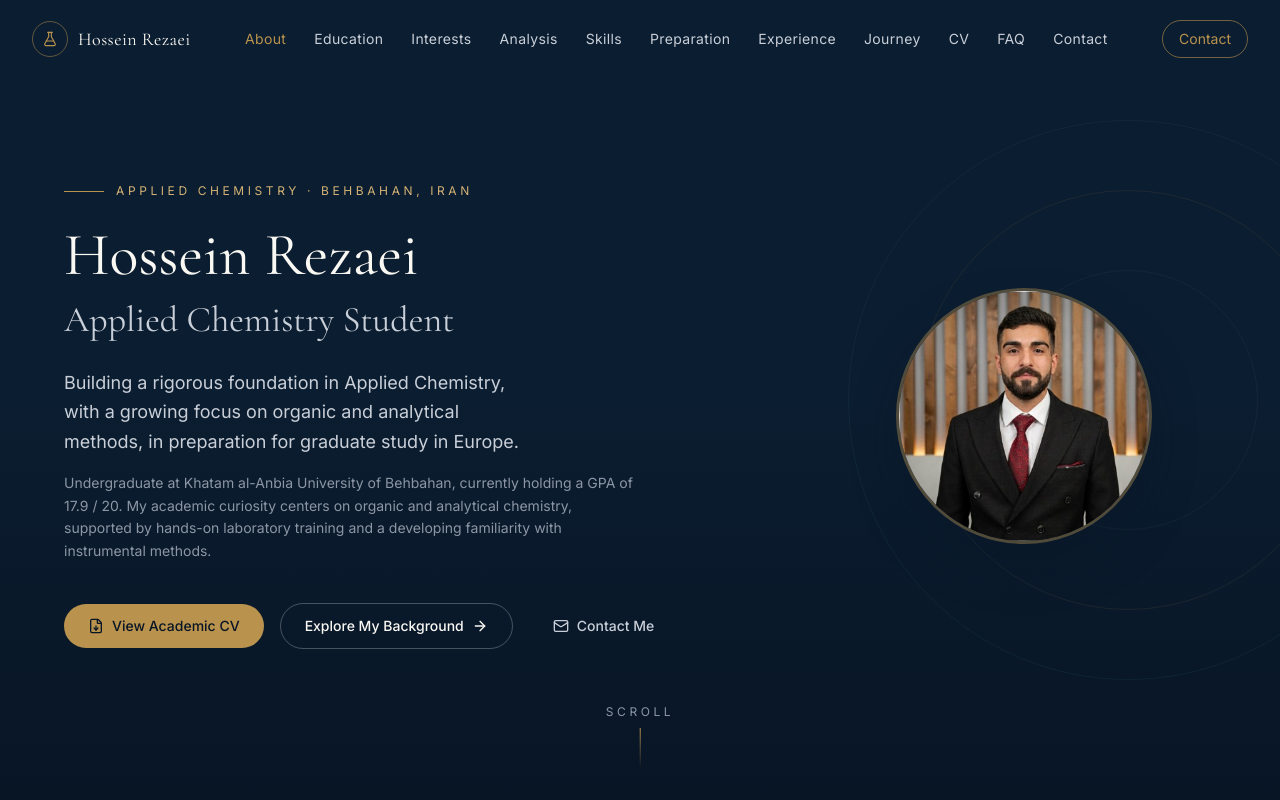
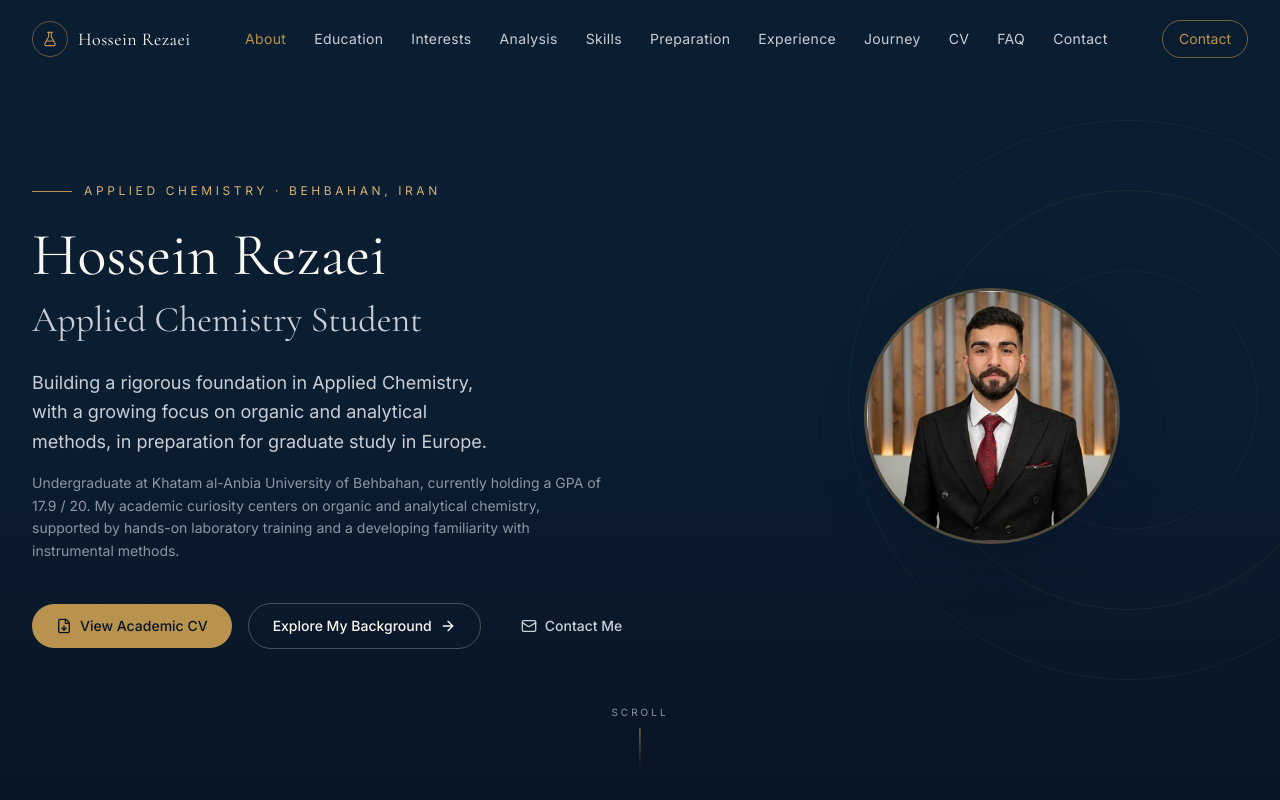
Before and after one commit to Norbert646/my-academic-portfolio, a React (Vite) app: page / in a window 1280 px wide. Shown: the top 800 px of the page. Built offline with nearby package versions, Linux system fonts and the light colour scheme.

Commit message:
رفع خطای TypeScript: fetchpriority -> fetchPriority

```diff
--- a/src/components/Hero.tsx
+++ b/src/components/Hero.tsx
@@ -1,11 +1,7 @@
 import { motion } from "framer-motion";
 import { ArrowRight, FileDown, Mail } from "lucide-react";
 import { profile } from "../data/profile";
-
-function scrollTo(href: string) {
-  const el = document.querySelector(href);
-  if (el) el.scrollIntoView({ behavior: "smooth", block: "start" });
-}
+import { scrollToSection } from "../lib/scroll";
 
 export default function Hero() {
   return (
@@ -53,7 +49,6 @@ export default function Hero() {
         </motion.div>
       </div>
 
-      <div className="relative max-w-7xl mx-auto px-5 sm:px-8 w-full">
       <div className="relative max-w-7xl mx-auto px-5 sm:px-8 w-full">
         <div className="flex flex-col md:flex-row items-center gap-8 md:gap-16 w-full">
           {/* سمت چپ: متن */}
@@ -114,27 +109,27 @@ export default function Hero() {
                 download
                 className="inline-flex items-center gap-2 rounded-full bg-gold px-6 py-3 text-sm font-medium text-navy-deep hover:bg-gold-light transition-colors"
               >
-          <FileDown size={16} strokeWidth={2} />
+                <FileDown size={16} strokeWidth={2} aria-hidden="true" />
                 View Academic CV
               </a>
               <button
-          onClick={() => scrollTo("#about")}
+                onClick={() => scrollToSection("#about")}
                 className="inline-flex items-center gap-2 rounded-full border border-white/25 px-6 py-3 text-sm font-medium text-offwhite hover:border-teal-light hover:text-teal-light transition-colors"
               >
                 Explore My Background
-          <ArrowRight size={16} strokeWidth={2} />
+                <ArrowRight size={16} strokeWidth={2} aria-hidden="true" />
               </button>
               <button
-          onClick={() => scrollTo("#contact")}
+                onClick={() => scrollToSection("#contact")}
                 className="inline-flex items-center gap-2 px-6 py-3 text-sm font-medium text-graycool-light hover:text-offwhite transition-colors"
               >
-          <Mail size={16} strokeWidth={2} />
+                <Mail size={16} strokeWidth={2} aria-hidden="true" />
                 Contact Me
               </button>
             </motion.div>
           </div>
 
-    {/* سمت راست: عکس */}
+          {/* سمت راست: عکس پروفایل */}
           <motion.div
             initial={{ opacity: 0, scale: 0.9 }}
             animate={{ opacity: 1, scale: 1 }}
@@ -143,11 +138,13 @@ export default function Hero() {
           >
             <img
               src={profile.avatar}
-        alt={profile.name}
+              alt={`${profile.name} profile photo`}
+              width={256}
+              height={256}
+              fetchPriority="high"
               className="w-48 h-48 sm:w-56 sm:h-56 md:w-64 md:h-64 rounded-full object-cover border-[3px] border-gold/40 shadow-2xl shadow-navy-deep/50"
             />
           </motion.div>
-  </div>
         </div>
       </div>
 
@@ -157,7 +154,7 @@ export default function Hero() {
         transition={{ delay: 1, duration: 0.8 }}
         className="absolute bottom-8 left-1/2 -translate-x-1/2 hidden sm:flex flex-col items-center gap-2"
       >
-        <span className="text-xs tracking-[0.3em] uppercase text-graycool">
+        <span className="text-[10px] tracking-[0.3em] uppercase text-graycool">
           Scroll
         </span>
         <span className="w-px h-10 bg-gradient-to-b from-gold to-transparent" />
```
Lines whose indentation alone changed are shown as unchanged.
